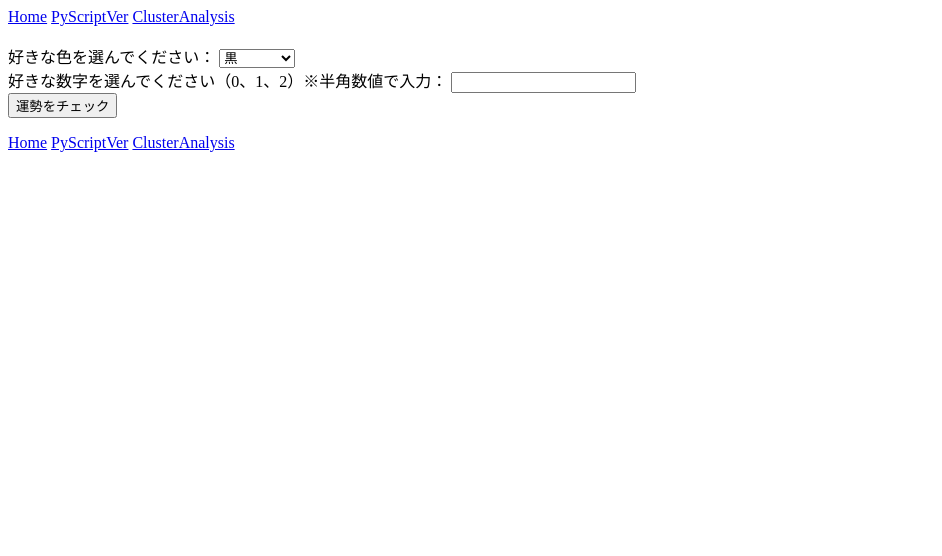
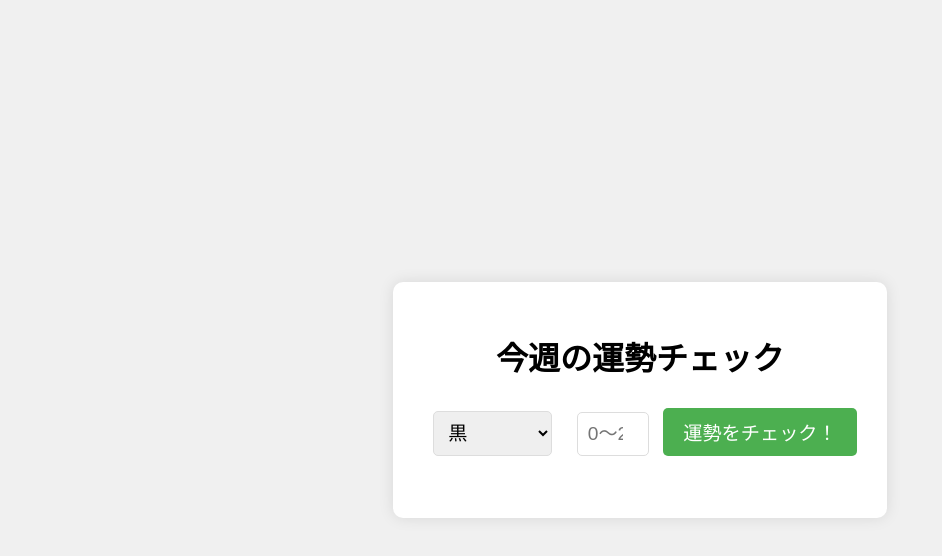
Before and after one commit to Imaisuiso/Suiso, a plain HTML site: page index.html in a window 1280 px wide. Shown: the whole page, without its empty margins (0-942 px from the left). Drawn offline with Linux system fonts and the light colour scheme.

Commit message:
first commit

```diff
--- a/app.js
+++ b/app.js
@@ -1,27 +1,57 @@
-        function checkFortune() {
-            var colour = document.getElementById('colour-select').value;
-            var number = parseInt(document.getElementById('number-input').value, 10);
-            var result = "凶"; // デフォルトの値
+function checkFortune() {
+    var 色 = document.getElementById('colour-select').value;
+    var 数字 = parseInt(document.getElementById('number-input').value, 10);
+    var 運勢 = "凶"; // デフォルトの運勢
 
-            if (colour === "黒" && number === 0) {
-                result = "小吉";
-            } else if (colour === "黒" && number === 1) {
-                result = "中吉";
-            } else if (colour === "黒" && number === 2) {
-                result = "凶";
-            } else if (colour === "白" && number === 0) {
-                result = "中吉";
-            } else if (colour === "白" && number === 1) {
-                result = "中吉";
-            } else if (colour === "白" && number === 2) {
-                result = "最悪";
-            } else if (colour === "オレンジ" && number === 0) {
-                result = "凶";
-            } else if (colour === "オレンジ" && number === 1) {
-                result = "ラッキー";
-            } else if (colour === "オレンジ" && number === 2) {
-                result = "中吉";
+    // 色と数字による運勢の判定
+    switch (色) {
+        case "黒":
+            switch (数字) {
+                case 0:
+                    運勢 = "小吉";
+                    break;
+                case 1:
+                    運勢 = "中吉";
+                    break;
+                case 2:
+                    運勢 = "凶";
+                    break;
             }
+            break;
+        case "白":
+            switch (数字) {
+                case 0:
+                case 1:
+                    運勢 = "中吉";
+                    break;
+                case 2:
+                    運勢 = "最悪";
+                    break;
+            }
+            break;
+        case "オレンジ":
+            switch (数字) {
+                case 0:
+                    運勢 = "凶";
+                    break;
+                case 1:
+                    運勢 = "ラッキー";
+                    break;
+                case 2:
+                    運勢 = "中吉";
+                    break;
+            }
+            break;
+        default:
+            運勢 = "不明";
+            break;
+    }
 
-            document.getElementById('result-output').innerText = "あなたの今週の運勢は【" + result + "】です";
-        }
+    // 結果を表示
+    document.getElementById('result-output').innerText = `あなたの今週の運勢は【${運勢}】です`;
+    // 結果のスタイルを変える（オシャレに見せる）
+    document.getElementById('result-output').style.fontSize = "1.5em";
+    document.getElementById('result-output').style.fontWeight = "bold";
+    document.getElementById('result-output').style.color = "#4CAF50";  // 明るい緑色
+    document.getElementById('result-output').style.textAlign = "center";
+}
--- a/index.html
+++ b/index.html
@@ -1,43 +1,65 @@
 <!DOCTYPE html>
-<html lang="en">
+<html lang="ja">
 <head>
     <meta charset="UTF-8">
-    <meta name="viewport" content="width=device-width, initial-scale=1.0"> <!-- ビューポート設定を追加 -->
-<title>運勢チェッカー</title>
-<link rel="stylesheet" type="text/css" href="style.css">
+    <meta name="viewport" content="width=device-width, initial-scale=1.0">
+    <title>運勢チェック</title>
+    <style>
+        body {
+            font-family: 'Arial', sans-serif;
+            background-color: #f0f0f0;
+            display: flex;
+            justify-content: center;
+            align-items: center;
+            height: 100vh;
+            margin: 0;
+        }
+        .container {
+            text-align: center;
+            background-color: #fff;
+            padding: 30px;
+            border-radius: 10px;
+            box-shadow: 0px 0px 15px rgba(0, 0, 0, 0.1);
+        }
+        select, input {
+            font-size: 1.2em;
+            padding: 10px;
+            margin: 10px;
+            border-radius: 5px;
+            border: 1px solid #ddd;
+        }
+        button {
+            padding: 10px 20px;
+            background-color: #4CAF50;
+            color: white;
+            border: none;
+            border-radius: 5px;
+            cursor: pointer;
+            font-size: 1.2em;
+        }
+        button:hover {
+            background-color: #45a049;
+        }
+        .result {
+            margin-top: 20px;
+            font-size: 1.4em;
+            font-weight: bold;
+        }
+    </style>
 </head>
-
 <body>
     <div class="container">
-
-    <nav>
-        <a href="index.html">Home</a>
-        <a href="pyscript.html">PyScriptVer</a>
-        <a href="cluster_analysis.html">ClusterAnalysis</a>
-    </nav>
-
-        <br>
-        <label for="colour-select">好きな色を選んでください：</label>
+        <h1>今週の運勢チェック</h1>
         <select id="colour-select">
             <option value="黒">黒</option>
             <option value="白">白</option>
             <option value="オレンジ">オレンジ</option>
         </select>
-        <br>
-        <label for="number-input">好きな数字を選んでください（0、1、2）※半角数値で入力：</label>
-        <input type="number" id="number-input">
-        <br>
-        <button onclick="checkFortune()">運勢をチェック</button>
-        <p id="result-output"></p>
-
-    <nav>
-     <a href="index.html">Home</a>
-      <a href="pyscript.html">PyScriptVer</a>
-      <a href="cluster_analysis.html">ClusterAnalysis</a>
-    </nav>
+        <input id="number-input" type="number" min="0" max="2" placeholder="0〜2の数字を入力">
+        <button onclick="checkFortune()">運勢をチェック！</button>
+        <p id="result-output" class="result"></p>
     </div>
 
-    <script src="app.js"></script>
-
+    <script src="fortune.js"></script>
 </body>
 </html>
```
